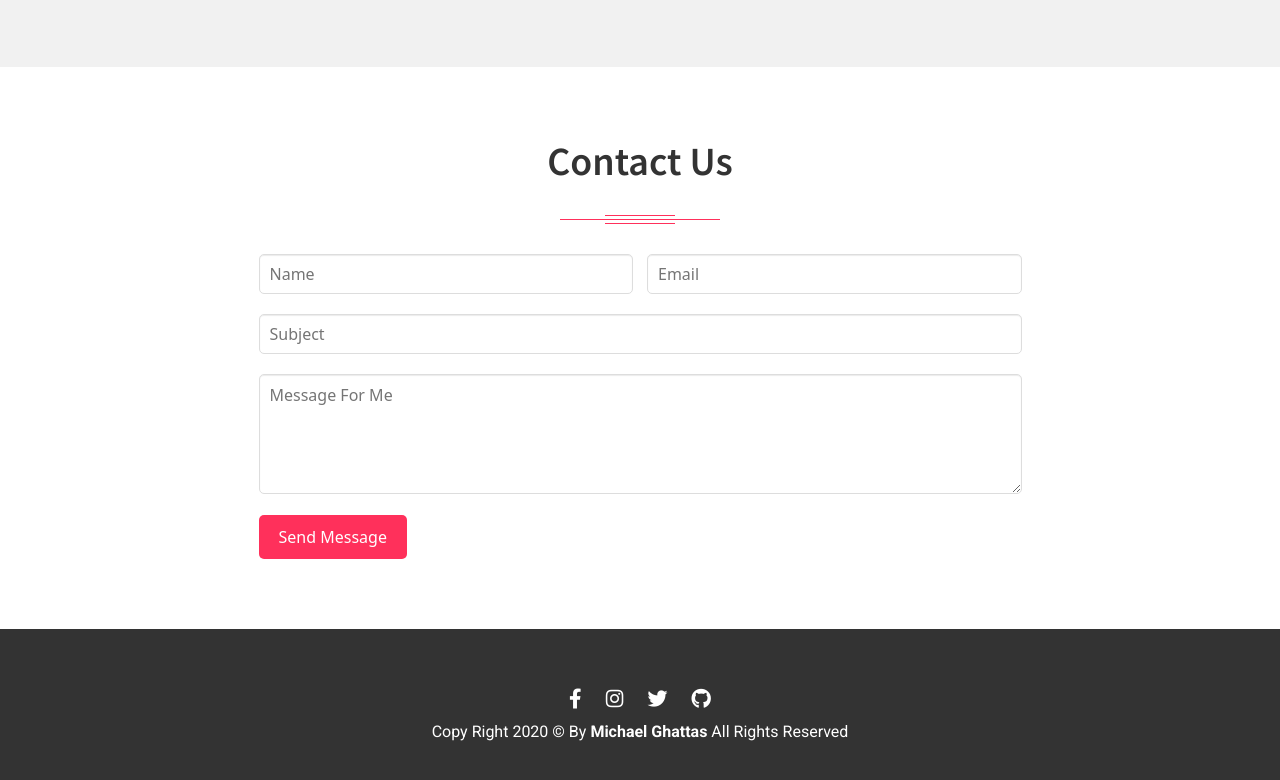
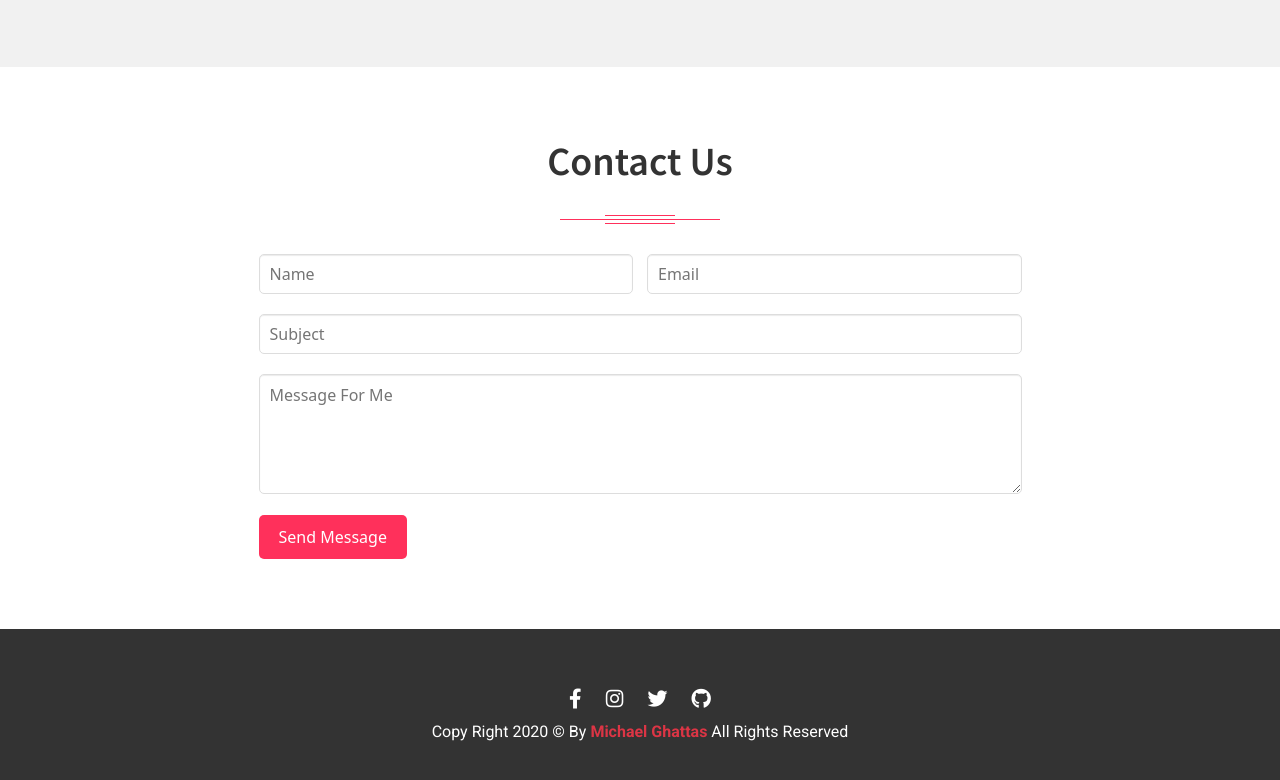
Before and after one commit to MichaelGhattas1/Fokir, a plain HTML site: page index.html in a window 1280 px wide. Shown: the part 4457-5237 px from the top of the page. Drawn offline with Linux system fonts and the light colour scheme.

Commit message:
Update index.html

```diff
--- a/index.html
+++ b/index.html
@@ -464,7 +464,7 @@
             <i class="fab fa-twitter"></i>
             <i class="fab fa-github"></i>
         </div>
-       <span>Copy Right 2020 © By <b>Michael Ghattas</b> All Rights Reserved</span>
+       <span>Copy Right 2020 © By <b class = "text-danger" >Michael Ghattas</b> All Rights Reserved</span>
     </div>
     <!-- end footer -->
     <!-- scripts files -->
```
